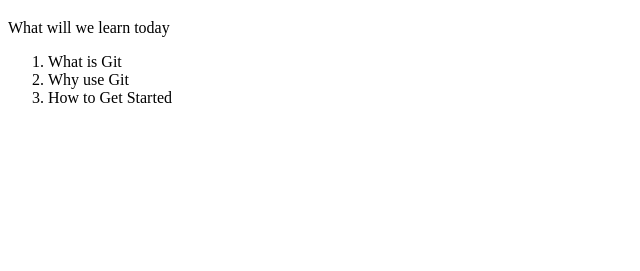
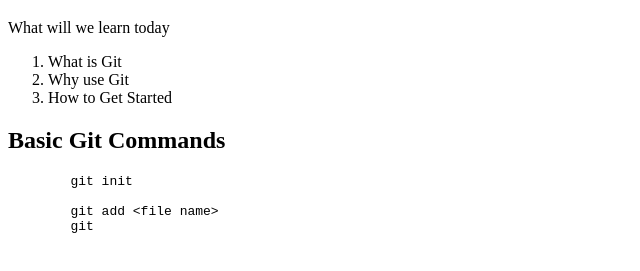
Before and after one commit to devyang97/git-class, a plain HTML site: page index.html in a window 1280 px wide. Shown: the part 61-332 px from the top of the page, without its empty margins (0-640 px from the left). Drawn offline with Linux system fonts and the light colour scheme.

Commit message:
git commands

```diff
--- a/index.html
+++ b/index.html
@@ -15,5 +15,14 @@
         <li>How to Get Started</li>
     </ol>
 
+    <h2>Basic Git Commands</h2>
+
+    <pre>
+        git init
+
+        git add &lt;file name&gt;
+        git
+    </pre>
+
 </body>
 </html>
```
